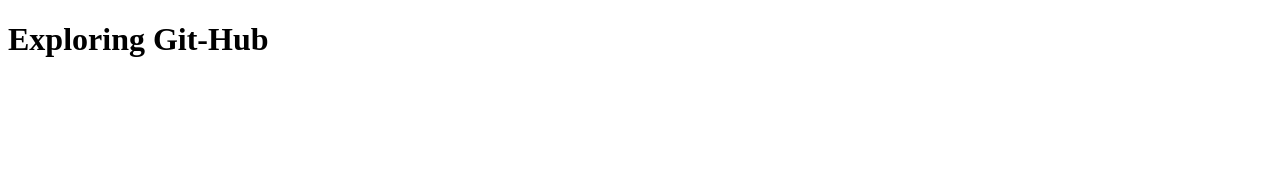
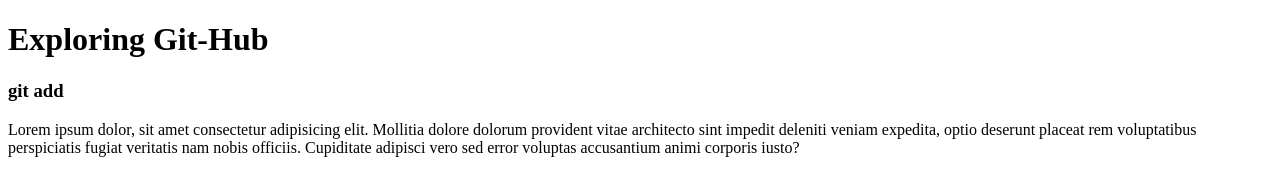
Before and after one commit to bipushikder/my-second-github, a plain HTML site: page index.html in a window 1280 px wide. Drawn offline with Linux system fonts and the light colour scheme.

Commit message:
new add h3, p

```diff
--- a/index.html
+++ b/index.html
@@ -7,5 +7,7 @@
 </head>
 <body>
     <h1>Exploring Git-Hub</h1>
+    <h3> git add</h3>
+    <p>Lorem ipsum dolor, sit amet consectetur adipisicing elit. Mollitia dolore dolorum provident vitae architecto sint impedit deleniti veniam expedita, optio deserunt placeat rem voluptatibus perspiciatis fugiat veritatis nam nobis officiis. Cupiditate adipisci vero sed error voluptas accusantium animi corporis iusto?</p>
 </body>
 </html>
```
